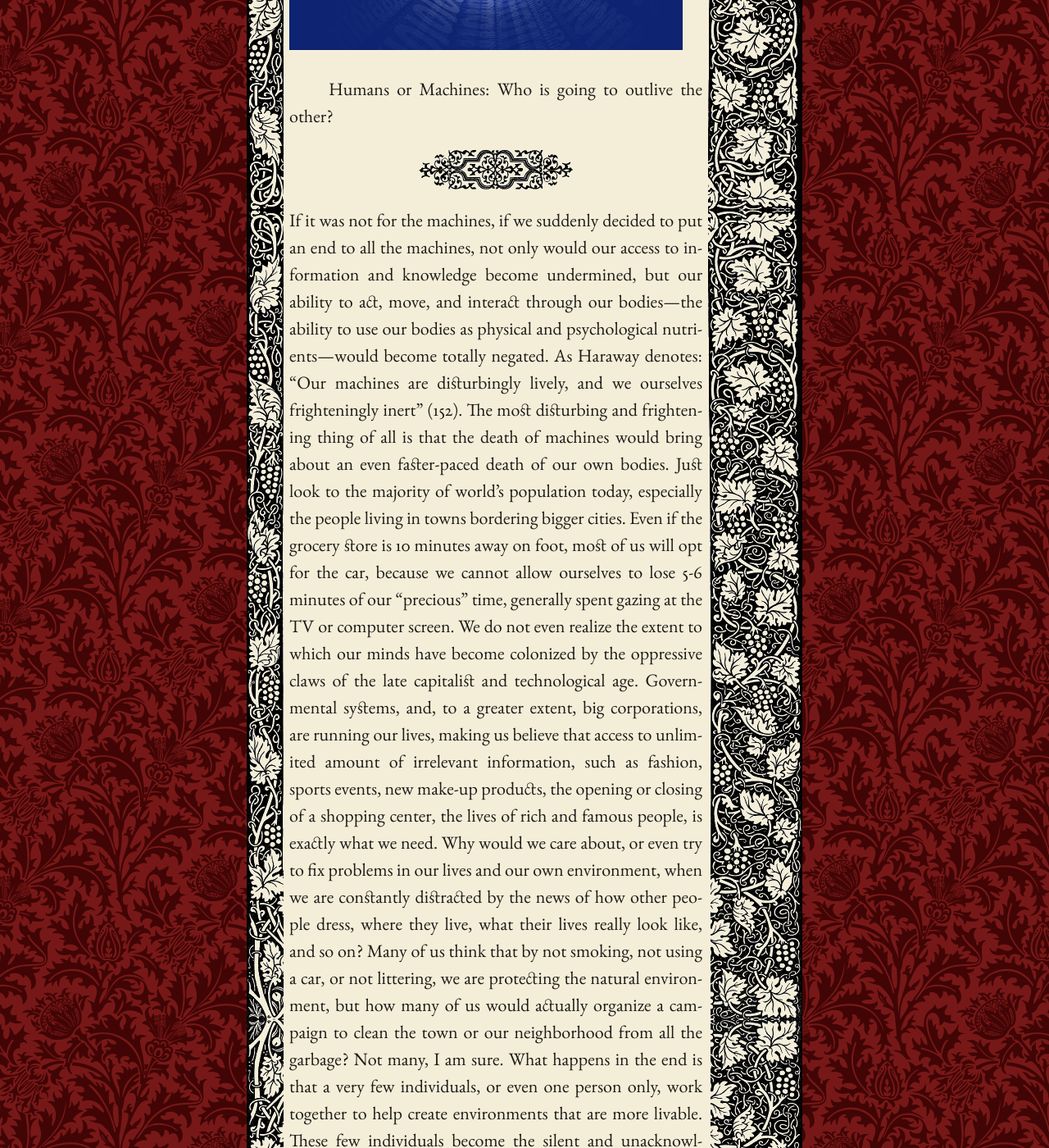
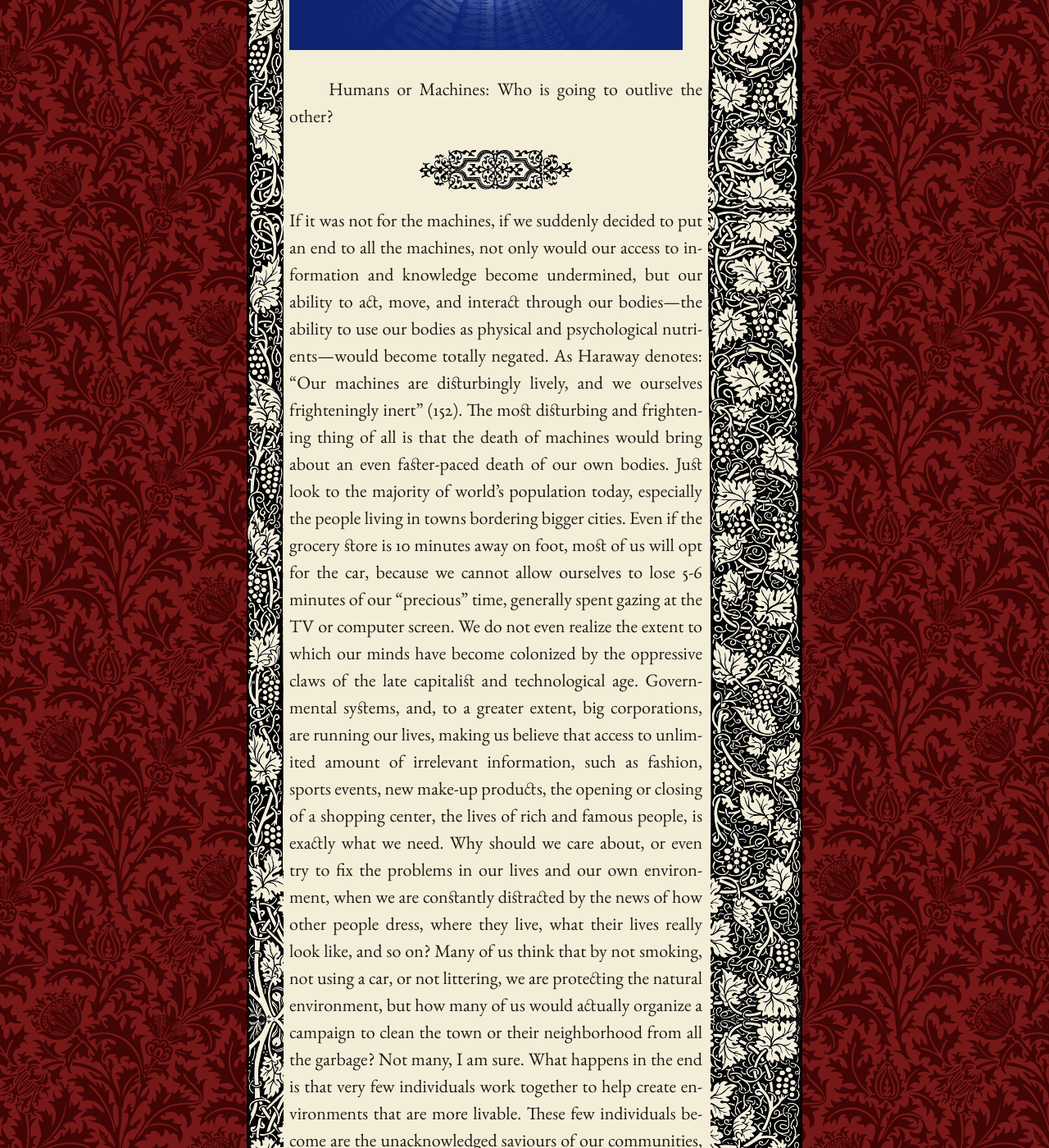
Before and after one commit to mpasovic/majapasovic.org, a Jekyll site: the page built from _posts/2013-12-23-cyborg-manifesto.md, in a window 1280 px wide and 1400 px high, scrolled down 3692 px. Shown: the whole window at 82% size. Built offline with Jekyll 4.4.1, drawn with Linux system fonts in a browser that asks for light colours; nearby versions of some CDN libraries; some of the changed text lies outside the part shown.

Commit message:
Updated 2013-12-23-cyborg-manifesto.md

```diff
--- a/_posts/2013-12-23-cyborg-manifesto.md
+++ b/_posts/2013-12-23-cyborg-manifesto.md
@@ -104,16 +104,17 @@ Governmental systems, and, to a greater extent, big corporations, are
 running our lives, making us believe that access to unlimited amount of
 irrelevant information, such as fashion, sports events, new make-up
 products, the opening or closing of a shopping center, the lives of rich
-and famous people, is exactly what we need. Why would we care about, or
-even try to fix problems in our lives and our own environment, when we
+and famous people, is exactly what we need. Why should we care about, or
+even try to fix the problems in our lives and our own environment, when we
 are constantly distracted by the news of how other people dress, where
 they live, what their lives really look like, and so on? Many of us
 think that by not smoking, not using a car, or not littering, we are
 protecting the natural environment, but how many of us would actually
-organize a campaign to clean the town or our neighborhood from all the
-garbage? Not many, I am sure. What happens in the end is that a very few
-individuals, or even one person only, work together to help create
-environments that are more livable. These few individuals become the silent and unacknowledged saviours of their own communities, but also the world itself.
+organize a campaign to clean the town or their neighborhood from all the
+garbage? Not many, I am sure. What happens in the end is that very few
+individuals work together to help create environments that are more livable.
+These few individuals become are the unacknowledged saviours of our communities,
+but also the world itself.
 
 *****
 The need to despair for a lost (or stolen) technological gadget does not
@@ -121,7 +122,7 @@ come as such a rarity or oddity any longer. Namely, the need to wail
 after a broken or lost piece of machine is becoming increasingly
 stronger than a need to mourn the loss of a friendship or memory. On a
 number of occasions, I have witnessed the people being in an
-indescribably disturbing and depressing state after a loss of a gadget,
+indescribably disturbing and depressing state after the loss of a gadget,
 which clearly testifies to our dependence on technology. On the other
 hand, I have seen (in many people) less intense feelings of despair
 after, let’s say, the loss of a family photograph. I know that some of
@@ -130,7 +131,7 @@ phones, but, to what extent? Is not the irretrievable moment captured at
 a given time or place more valuable than a simple piece of plastic and
 metal? Does technology really help us in any way? Does it make us feel
 more connected to the people around us? Does it make us interact with
-each other better? If the reasons for which we use technology are
+one another in better ways? If the reasons for which we use technology are
 limited mainly to talking to other people in a virtual environment, or
 even writing on an intangible surface, without ever getting that direct
 contact with the people and objects around us, then technology becomes
```
Also changed, not shown: other parts of _posts/2013-12-23-cyborg-manifesto.md (+2 -2 lines).
